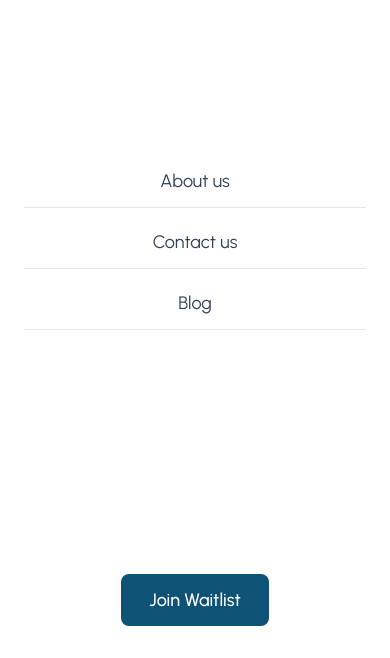
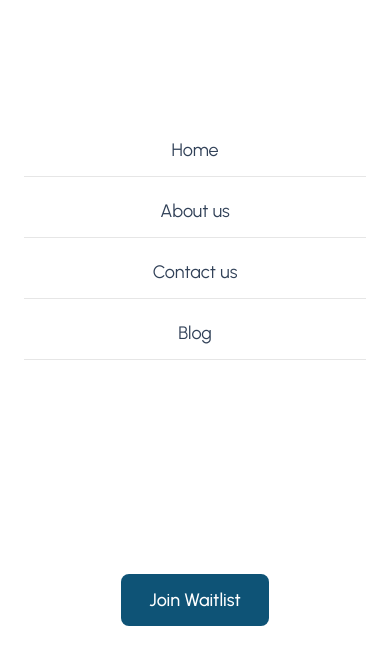
Before and after one commit to Daily-Bazzar/Website, an Astro site: page /test in a window 390 px wide. Both pictures are taken after a click on the button "Open Menu". Shown: the part 186-844 px from the top of the page. Built offline with nearby package versions, Linux system fonts and the light colour scheme; Astro itself is replaced by a stand-in of ours.

Commit message:
home in navbar

```diff
--- a/src/components/Navbar.astro
+++ b/src/components/Navbar.astro
@@ -105,6 +105,7 @@ import { joinWaitlistLink } from "../config/links.ts";
           <button class="text-3xl text-[#0E5376] font-bold focus:outline-none mobile-menu-close absolute right-6" aria-label="Close Menu">&times;</button>
         </div>
         <div class="flex-1 flex flex-col justify-center items-center gap-2 px-6">
+          <a href="/" class="block w-full py-3 text-slate-700 hover:text-[#0E5376] text-lg border-b border-[#e6e6e6] text-center mobile-menu-close">Home</a>
           <a href="/about" class="block w-full py-3 text-slate-700 hover:text-[#0E5376] text-lg border-b border-[#e6e6e6] text-center mobile-menu-close">About us</a>
           <a href="/contact" class="block w-full py-3 text-slate-700 hover:text-[#0E5376] text-lg border-b border-[#e6e6e6] text-center mobile-menu-close">Contact us</a>
           <a href="/blog" class="block w-full py-3 text-slate-700 hover:text-[#0E5376] text-lg border-b border-[#e6e6e6] text-center mobile-menu-close">Blog</a>
```
